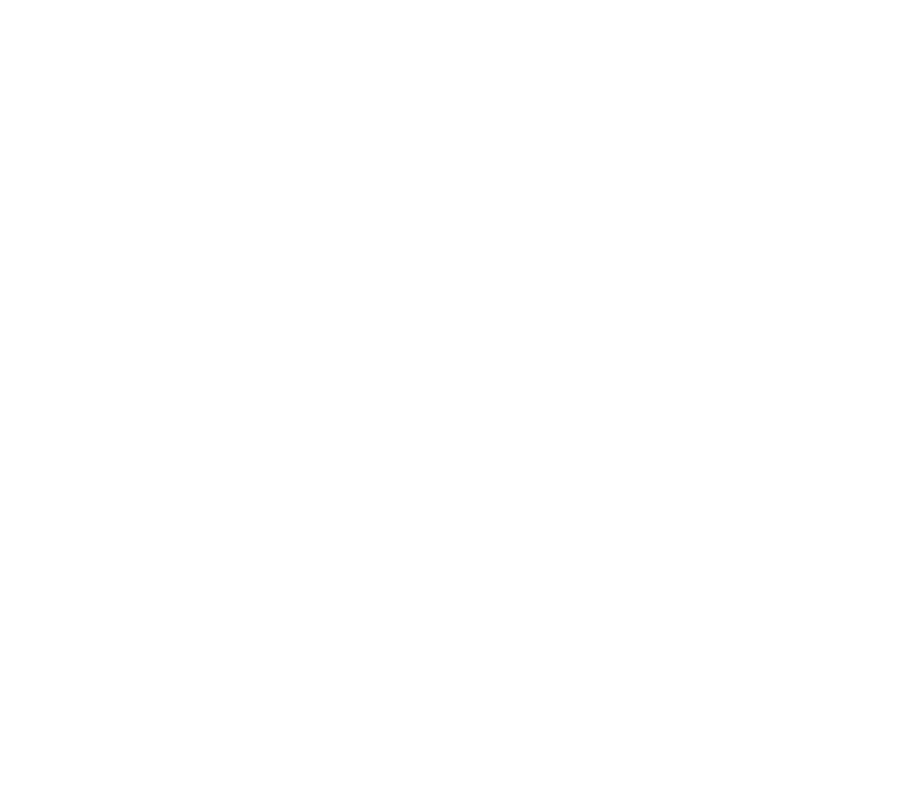
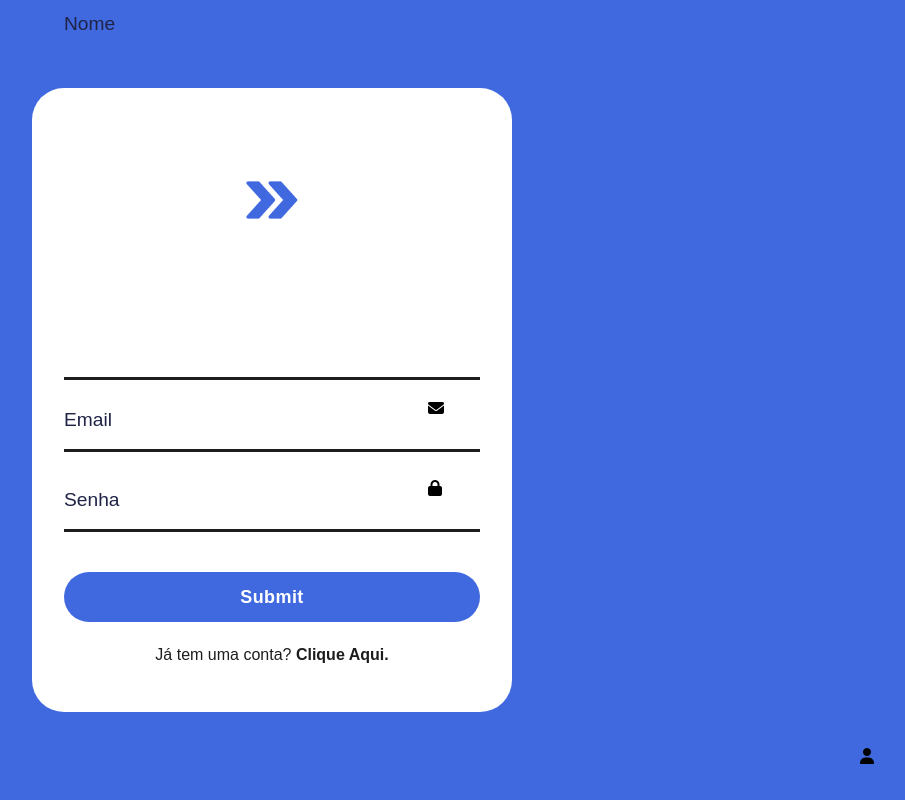
Before and after one commit to joaogentelucio/web8, a plain HTML site: page frontend/pages/cadastro.html in a window 1280 px wide. Shown: the whole page, without its empty margins (368-1273 px from the left). Drawn offline with Linux system fonts and the light colour scheme.

Commit message:
Adicionado tela de cadastro e estilização

```diff
--- a/frontend/pages/cadastro.html
+++ b/frontend/pages/cadastro.html
@@ -0,0 +1,59 @@
+<!DOCTYPE html>
+<html lang="pt-br">
+<head>
+    <meta charset="UTF-8">
+    <meta name="viewport" content="width=device-width, initial-scale=1.0">
+    <title>Cadastro</title>
+
+    <!-- CSS -->
+    <link rel="stylesheet" href="/frontend/styles/cadastro.css">
+
+    <!-- ICONS -->
+    <script src="https://kit.fontawesome.com/2ea8344aaa.js" crossorigin="anonymous"></script>
+</head>
+<body>
+    <form class="form-wrapper">
+        <div class="logo-form">
+            <a href="#" title="ELLNEXT">
+                <img src="/frontend/assets/logo.png" alt="ELLNEXT" class="logo">
+            </a>
+        </div>
+
+        <div class="input-form"></div>
+            <input type="text" id="nome" name="nome" class="input-field" placeholder="Seu Nome" required autocomplete="off">
+            <label for="nome" class="input-label">Nome</label>
+            <i class="fa-solid fa-user input-icon"></i>
+        </div>
+
+        <div class="input-form">
+            <input type="email" id="email" name="email" class="input-field" placeholder="Seu Email" required autocomplete="off">
+            <label for="email" class="input-label">Email</label>
+            <i class="fa-solid fa-envelope input-icon"></i>
+        </div>
+
+        <div class="input-form">
+            <input type="password" id="senha" name="senha" class="input-field" placeholder="Sua Senha" title="Mínimo de 8 caracteres, pelo menos 1 letra, 1 número e 1 caractere especial" pattern="^(?=.*[A-Za-z])(?=.*\d)(?=.*[@$!%*?&])[A-Za-z\d@$!%*?&]{8,}$" required autocomplete="off">
+            <label for="senha" class="input-label">Senha</label>
+            <i class="fa-solid fa-lock input-icon" id="togglePassword"></i>
+        </div>
+
+        <input type="submit" class="input-submit">
+        <!--
+        <div class="socials-row">
+            <a href="#" title="Entrar com Google">
+                <img src="./assets/google.png" alt="Google">
+                Entrar com o Google
+            </a>
+        </div>
+        -->
+        <div class="form-account">
+            <div class="account-row">
+                <span>Já tem uma conta?</span>
+                <a href="login.html" title="Entrar em uma conta">Clique Aqui.</a>
+            </div>
+        </div>
+    </form>
+
+    <script src="/frontend/scripts/cadastro.js"></script>
+</body>
+</html>
--- /dev/null
+++ b/frontend/scripts/cadastro.js
@@ -0,0 +1,26 @@
+let loginForm = document.querySelector(".form-wrapper");
+
+loginForm.addEventListener("submit", (e) => {
+    e.preventDefault();
+    let email = document.getElementById("email");
+    let senha = document.getElementById("senha");
+
+    console.log("Email:", email.value);
+    console.log("Senha:", senha.value);
+});
+
+document.getElementById("togglePassword").addEventListener("click", function() {
+    const passwordField = document.getElementById("senha");
+    const icon = this;
+
+    // Alternar entre o tipo "password" e "text"
+    if (passwordField.type === "password") {
+        passwordField.type = "text";
+        icon.classList.remove("fa-lock");
+        icon.classList.add("fa-unlock");
+    } else {
+        passwordField.type = "password";
+        icon.classList.remove("fa-unlock");
+        icon.classList.add("fa-lock");
+    }
+});
--- /dev/null
+++ b/frontend/styles/cadastro.css
@@ -0,0 +1,217 @@
+:root {
+    --primary: #4069e0;
+    --primary-dark: #4a00e0;
+    --primary-light: #6495ED;
+    --secondary: #1d1d1d;
+    --social-background: #e9e9e9;
+    --social-background-hover: #dddddd;
+    --text: #1f2346;
+    --white: #ffffff;
+    --violet: #8e2de2;
+}
+
+* {
+    margin: 0;
+    padding: 0;
+    box-sizing: border-box;
+}
+
+body {
+    font-size: 16px;
+    font-family: 'Work Sans', sans-serif;
+    height: 100vh;
+    padding: 1rem;
+    display: flex;
+    justify-content: center;
+    align-items: center;
+    background: var(--primary);
+
+}
+
+.form-wrapper {
+    width: 100%;
+    max-width: 30rem;
+    padding: 3rem 2rem;
+    border-radius: 2rem;
+    height: fit-content;
+    background: var(--white);
+    display: flex;
+    flex-direction: column;
+    justify-content: start;
+    gap: 1rem;
+}
+
+.logo-form {
+    margin-bottom: 1rem;
+    text-align: center;
+}
+
+.logo {
+    height: 8rem;
+    margin: 0 auto;
+    color: var(--primary);
+}
+
+.input-form {
+    position: relative;
+    padding: 1.5rem 0 0;
+    margin-bottom: 0.5rem;
+}
+
+.input-field {
+    font-size: 1.5rem;
+    color: var(--text);
+    padding: 0.375rem 0;
+    padding-right: 2rem;
+    padding-bottom: 0.7rem;
+    line-height: 2rem;
+    height: 2rem;
+    outline: 0;
+    border: 0;
+    width: 100%;
+    border-bottom: 3px solid var(--secondary);
+    background: transparent;
+    transition: border-color 0.3s, transform 0.3s ease-in-out;
+}
+
+.input-field::placeholder {
+    color: transparent;
+}
+
+.input-field:focus {
+    border-bottom: 3px solid var(--primary);
+}
+
+
+.input-field:placeholder-shown~.input-label {
+    cursor: text;
+    color: var(--text);
+    top: 0.8rem;
+    font-size: 1.2rem;
+}
+
+.input-label,
+.input-field:focus~.input-label {
+    position: absolute;
+    top: -0.8rem;
+    display: block;
+    font-size: 1.2rem;
+    color: var(--text);
+    transition: 0.3s;
+}
+
+.input-field:focus~.input-label {
+    color: var(--primary);
+}
+
+
+.input-label {
+    user-select: none;
+}
+
+.input-icon {
+    position: absolute;
+    right: 0;
+    bottom: 0;
+    width: 2.25rem;
+    height: 2.25rem;
+    padding: 0.125rem;
+    transform: translate(-50%, -50%);
+    cursor: pointer;
+}
+
+.input-submit {
+    background: var(--primary);
+    color: var(--white);
+    border: none;
+    display: flex;
+    justify-content: center;
+    align-items: center;
+    margin-top: 1rem;
+    line-height: 3.125rem;
+    outline: none;
+    font-size: 1.125rem;
+    letter-spacing: .025rem;
+    text-decoration: none;
+    cursor: pointer;
+    font-weight: 800;
+    min-height: 3.125rem;
+    width: 100%;
+    border-radius: 10rem;
+    transition: background-color 0.3s ease-in-out;
+}
+
+.input-submit:hover {
+    background: var(--primary-light);
+}
+
+/*
+.socials-row {
+    display: flex;
+    gap: 1rem;
+    flex-wrap: wrap;
+}
+
+.socials-row img {
+    width: 20px;
+    height: 20px;
+}
+
+.socials-row>a {
+    padding: 0.5rem;
+    border-radius: 10rem;
+    width: 100%;
+    min-height: 3rem;
+    display: flex;
+    gap: 0.75rem;
+    justify-content: center;
+    align-items: center;
+    text-decoration: none;
+    font-size: 1.1rem;
+    color: var(--text);
+    background: var(--social-background);
+    font-weight: 700;
+}
+
+.socials-row a:hover {
+    background: var(--social-background-hover);
+}
+*/
+
+.form-account {
+    display: flex;
+    flex-direction: column;
+    align-self: center;
+    color: var(--secondary);
+    gap: 1rem;
+    margin-top: 0.5rem;
+}
+
+.form-account a {
+    color: var(--secondary);
+    font-weight: 600;
+    text-decoration: none;
+    transition: text-decoration 0.3s ease-in-out;
+}
+
+.form-account a:hover {
+    text-decoration: underline;
+}
+
+.form-account {
+    display: flex;
+    gap: 0.5rem;
+    justify-content: space-between;
+}
+
+/* Responsividade para telas pequenas */
+@media (max-width: 600px) {
+    .form-wrapper{
+        padding: 1rem;
+        max-width: 100%;
+    }
+
+    .socials-row img {
+        width: 9rem;
+    }
+}
```
Also changed, not shown: frontend/pages/login.html (+1 -1 lines).
